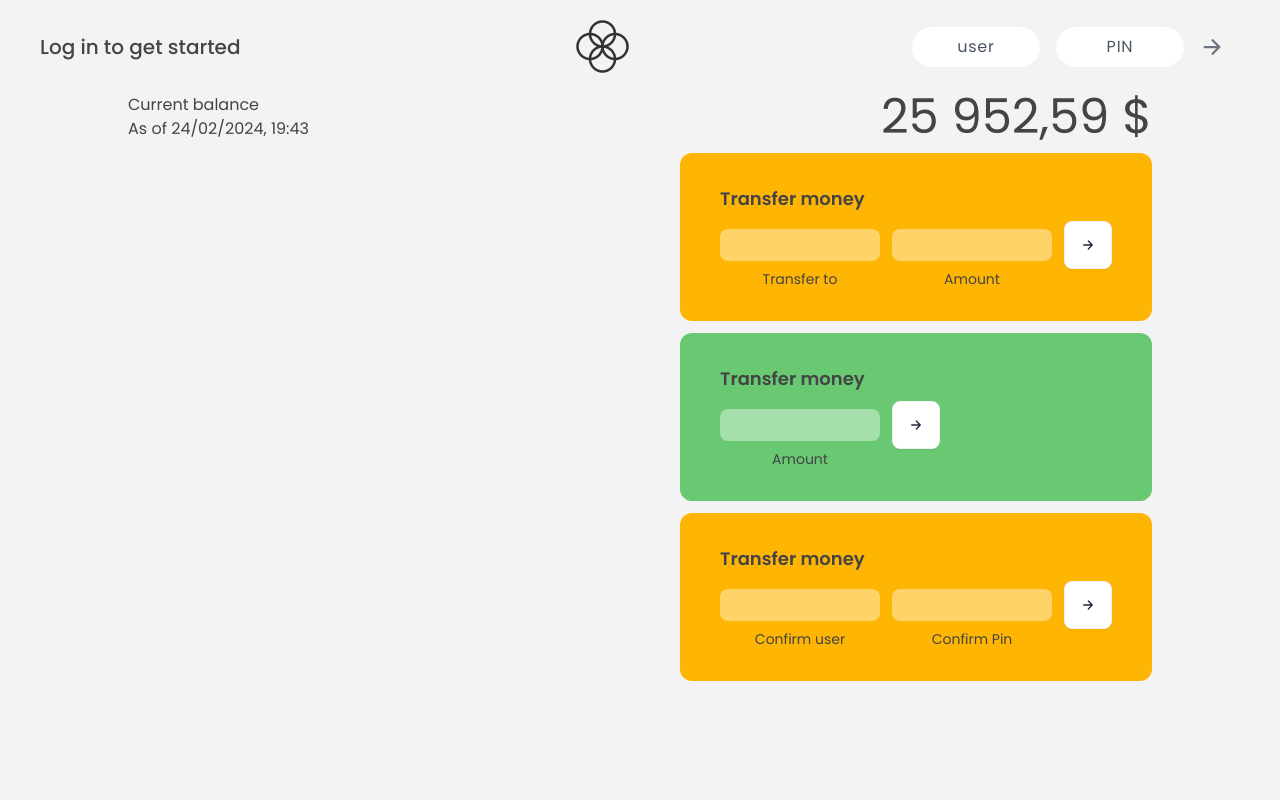
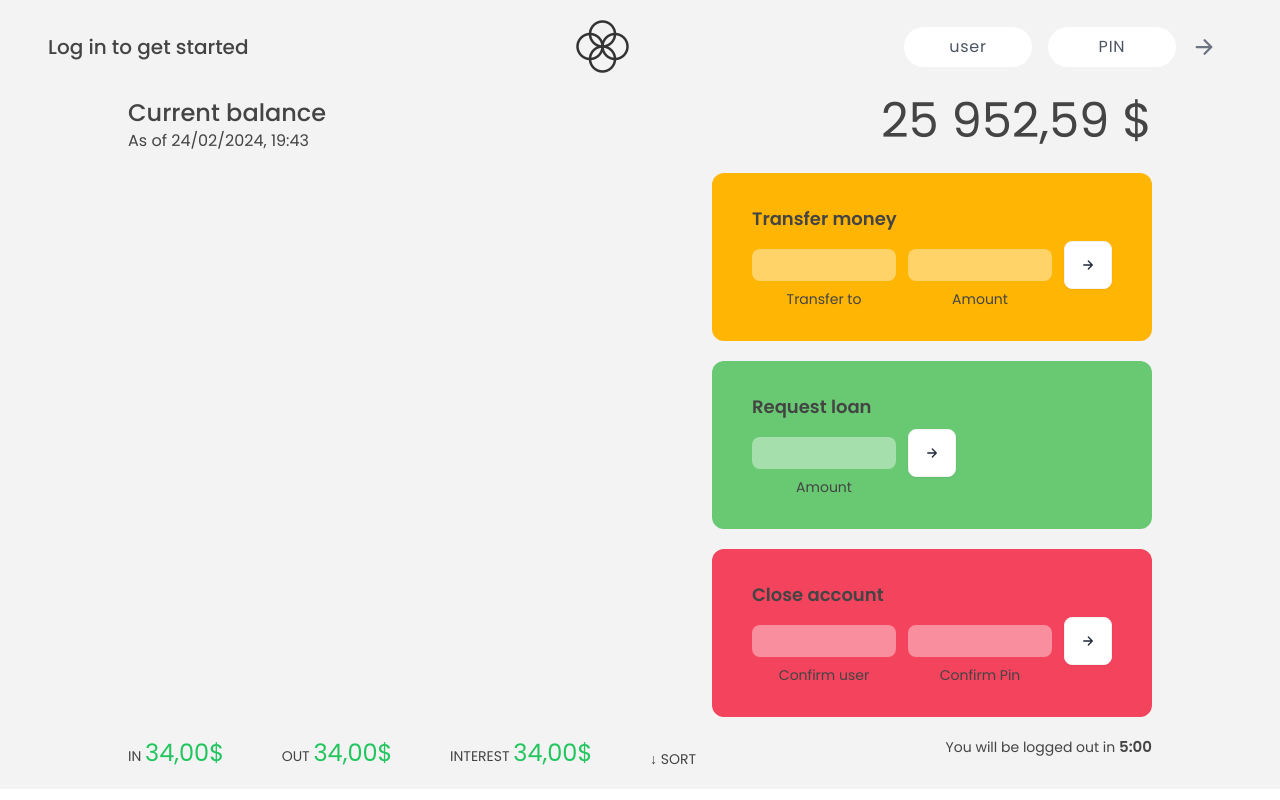
Before and after one commit to CodeWizard-AB/Bankist-App, a website: page index.html in a window 1280 px wide. Drawn offline with nearby package versions, Linux system fonts and the light colour scheme.

Commit message:
money section

```diff
--- a/index.html
+++ b/index.html
@@ -19,10 +19,10 @@
 		<link rel="shortcut icon" href="images/icon.png" type="image/x-icon" />
 		<link rel="stylesheet" href="styles/style.css" />
 	</head>
-	<body class="bg-[#F3F3F3] h-screen font-poppin text-[#444444]">
+	<body class="bg-[#F3F3F3] font-poppin text-[#444444] py-5">
 		<!-- * HEADER COMPONENTS -->
 
-		<header class="flex justify-between items-center container py-5 px-10">
+		<header class="flex justify-between items-center container px-12">
 			<h2 id="welcome" class="text-xl font-medium">Log in to get started</h2>
 			<figure>
 				<img src="images/logo.png" alt="brand logo" class="w-1/2 ml-auto" />
@@ -61,10 +61,10 @@
 		<!-- * MAIN COMPONENTS -->
 
 		<main
-			class="container max-w-screen-lg grid grid-cols-[60fr_40fr] gap-3 m-auto"
+			class="container max-w-screen-lg grid grid-cols-[60fr_40fr] gap-y-5 m-auto mt-6 gap-x-4"
 		>
 			<section>
-				<h2>Current balance</h2>
+				<h2 class="text-2xl font-medium">Current balance</h2>
 				<p>As of 24/02/2024, 19:43</p>
 			</section>
 
@@ -96,7 +96,7 @@
 			<!-- * REQUEST LOAN -->
 
 			<section class="bg-[#68C972] section">
-				<p class="section-title">Transfer money</p>
+				<p class="section-title">Request loan</p>
 				<form action="#">
 					<input type="number" name="loanAmount" id="loan_amount" />
 					<button class="col-span-2 justify-self-start">
@@ -108,8 +108,8 @@
 
 			<!-- * CLOSE ACCOUNT -->
 
-			<section class="bg-[#FFB503] section">
-				<p class="section-title">Transfer money</p>
+			<section class="bg-[#F3435D] section">
+				<p class="section-title">Close account</p>
 				<form action="#">
 					<input type="text" name="confirmUser" id="confirm_user" />
 					<input type="number" name="confirmPin" id="confirm_pin" />
@@ -122,7 +122,22 @@
 			</section>
 
 			<!-- * MONEY CALCULATION -->
+
+			<section class="flex justify-between *:text-sm moneyCalc items-end">
+				<p>IN <span id="credit">34,00$</span></p>
+				<p>OUT <span id="debit" class="text-red-500">34,00$</span></p>
+				<p>INTEREST <span id="interest">34,00$</span></p>
+				<button>&darr; SORT</button>
+			</section>
+
 			<!-- * TIME COUNTING -->
+
+			<section class="justify-self-end">
+				<p class="text-sm">
+					You will be logged out in
+					<span id="time" class="font-semibold text-[15px]">5:00</span>
+				</p>
+			</section>
 		</main>
 
 		<!-- * JS REFERENCE -->
--- a/src/tailwind.css
+++ b/src/tailwind.css
@@ -22,7 +22,7 @@
 	}
 
 	.section form input {
-		@apply bg-white/40 focus:bg-white/60 transition-all duration-500 rounded-lg text-center py-1 w-40;
+		@apply bg-white/40 focus:bg-white/60 transition-all duration-500 rounded-lg text-center py-1 w-36;
 	}
 
 	.section form label {
@@ -32,4 +32,8 @@
 	.section form button {
 		@apply btn hover:bg-white bg-white;
 	}
+
+	.moneyCalc span {
+		@apply text-green-500 text-2xl;
+	}
 }
```
Also changed, not shown: styles/style.css.
